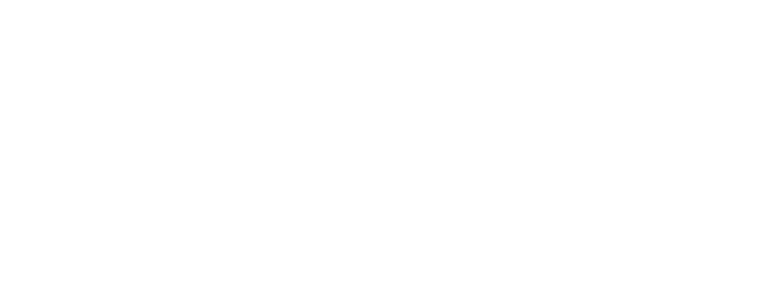
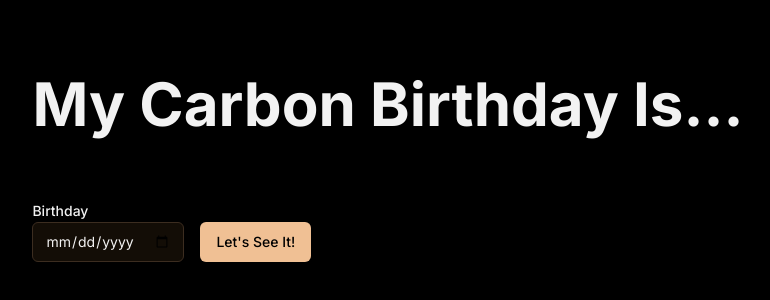
Before and after one commit to jtpotato/jtpotato.github.io, a Next.js app: page /carbon-birthday in a window 1280 px wide. Shown: the part 232-532 px from the top of the page, without its empty margins (252-1022 px from the left). Built offline with nearby package versions, Linux system fonts and the light colour scheme.

Commit message:
add a date picker UI

```diff
--- a/package.json
+++ b/package.json
@@ -9,13 +9,18 @@
     "lint": "next lint"
   },
   "dependencies": {
+    "@radix-ui/react-label": "^2.0.2",
+    "@radix-ui/react-popover": "^1.0.7",
+    "@radix-ui/react-slot": "^1.0.2",
     "autoprefixer": "^10.4.17",
     "class-variance-authority": "^0.7.0",
     "clsx": "^2.1.0",
+    "date-fns": "^3.3.1",
     "lucide-react": "^0.315.0",
     "next": "14.0.4",
     "postcss": "^8.4.33",
     "react": "^18",
+    "react-day-picker": "^8.10.0",
     "react-dom": "^18",
     "tailwind-merge": "^2.2.1",
     "tailwindcss": "^3.4.1",
--- /dev/null
+++ b/src/app/carbon-birthday/DatePickerComponent.tsx
@@ -0,0 +1,18 @@
+"use client"
+
+import { Button } from "@/components/ui/button"
+import { Input } from "@/components/ui/input"
+import { Label } from "@/components/ui/label"
+
+export function DatePicker({ date, setDate }: { date: Date, setDate: any }) {
+  return (
+    <div className="flex gap-4 items-end">
+      <div>
+        <Label htmlFor="date">Birthday</Label>
+        <Input type="date" id="date" className="w-fit" />
+      </div>
+      <Button>Let's See It!</Button>
+    </div>
+
+  )
+}
--- /dev/null
+++ b/src/app/carbon-birthday/DatePickerUI.tsx
@@ -0,0 +1,14 @@
+"use client"
+
+import { useState } from "react";
+import { DatePicker } from "./DatePickerComponent";
+
+function DatePickerUI() {
+  const [date, setDate] = useState<Date>()
+
+  return (<>
+    <DatePicker date={date} setDate={setDate} />
+  </>);
+}
+
+export default DatePickerUI;
--- /dev/null
+++ b/src/app/carbon-birthday/page.css
@@ -0,0 +1,3 @@
+body {
+  background-color: #000;
+}
--- a/src/app/carbon-birthday/page.tsx
+++ b/src/app/carbon-birthday/page.tsx
@@ -1,6 +1,21 @@
+import { Metadata } from "next";
+import "./page.css"
+import DatePickerUI from "./DatePickerUI";
+
+export const metadata: Metadata = {
+  title: 'My Carbon Birthday',
+  description: 'How old are you - but with CO2 concentrations?'
+}
+
 function CarbonBirthdayHome() {
   return (<>
-
+    <div className="flex items-center justify-center h-screen text-white/95">
+      <div>
+        <h1 className="font-bold text-6xl">My Carbon Birthday Is...</h1>
+        <div className="h-16" />
+        <DatePickerUI />
+      </div>
+    </div>
   </>);
 }
 
--- a/src/app/globals.css
+++ b/src/app/globals.css
@@ -3,66 +3,27 @@
 @tailwind utilities;
 
 @layer base {
-  :root {
-    --background: 0 0% 100%;
-    --foreground: 0 0% 3.9%;
-
-    --card: 0 0% 100%;
-    --card-foreground: 0 0% 3.9%;
-
-    --popover: 0 0% 100%;
-    --popover-foreground: 0 0% 3.9%;
-
-    --primary: 0 0% 9%;
-    --primary-foreground: 0 0% 98%;
-
-    --secondary: 0 0% 96.1%;
-    --secondary-foreground: 0 0% 9%;
-
-    --muted: 0 0% 96.1%;
-    --muted-foreground: 0 0% 45.1%;
-
-    --accent: 0 0% 96.1%;
-    --accent-foreground: 0 0% 9%;
-
-    --destructive: 0 84.2% 60.2%;
-    --destructive-foreground: 0 0% 98%;
-
-    --border: 0 0% 89.8%;
-    --input: 0 0% 89.8%;
-    --ring: 0 0% 3.9%;
-
+  :root  {
+    --background: 29 50% 5%;
+    --foreground: 29 5% 90%;
+    --card: 29 50% 0%;
+    --card-foreground: 29 5% 90%;
+    --popover: 29 50% 5%;
+    --popover-foreground: 29 5% 90%;
+    --primary: 29 75% 76%;
+    --primary-foreground: 0 0% 0%;
+    --secondary: 29 30% 10%;
+    --secondary-foreground: 0 0% 100%;
+    --muted: -9 30% 15%;
+    --muted-foreground: 29 5% 60%;
+    --accent: -9 30% 15%;
+    --accent-foreground: 29 5% 90%;
+    --destructive: 0 100% 30%;
+    --destructive-foreground: 29 5% 90%;
+    --border: 29 30% 18%;
+    --input: 29 30% 18%;
+    --ring: 29 75% 76%;
     --radius: 0.5rem;
-  }
-
-  .dark {
-    --background: 0 0% 3.9%;
-    --foreground: 0 0% 98%;
-
-    --card: 0 0% 3.9%;
-    --card-foreground: 0 0% 98%;
-
-    --popover: 0 0% 3.9%;
-    --popover-foreground: 0 0% 98%;
-
-    --primary: 0 0% 98%;
-    --primary-foreground: 0 0% 9%;
-
-    --secondary: 0 0% 14.9%;
-    --secondary-foreground: 0 0% 98%;
-
-    --muted: 0 0% 14.9%;
-    --muted-foreground: 0 0% 63.9%;
-
-    --accent: 0 0% 14.9%;
-    --accent-foreground: 0 0% 98%;
-
-    --destructive: 0 62.8% 30.6%;
-    --destructive-foreground: 0 0% 98%;
-
-    --border: 0 0% 14.9%;
-    --input: 0 0% 14.9%;
-    --ring: 0 0% 83.1%;
   }
 }
 
--- /dev/null
+++ b/src/components/ui/button.tsx
@@ -0,0 +1,56 @@
+import * as React from "react"
+import { Slot } from "@radix-ui/react-slot"
+import { cva, type VariantProps } from "class-variance-authority"
+
+import { cn } from "@/lib/utils"
+
+const buttonVariants = cva(
+  "inline-flex items-center justify-center whitespace-nowrap rounded-md text-sm font-medium ring-offset-background transition-colors focus-visible:outline-none focus-visible:ring-2 focus-visible:ring-ring focus-visible:ring-offset-2 disabled:pointer-events-none disabled:opacity-50",
+  {
+    variants: {
+      variant: {
+        default: "bg-primary text-primary-foreground hover:bg-primary/90",
+        destructive:
+          "bg-destructive text-destructive-foreground hover:bg-destructive/90",
+        outline:
+          "border border-input bg-background hover:bg-accent hover:text-accent-foreground",
+        secondary:
+          "bg-secondary text-secondary-foreground hover:bg-secondary/80",
+        ghost: "hover:bg-accent hover:text-accent-foreground",
+        link: "text-primary underline-offset-4 hover:underline",
+      },
+      size: {
+        default: "h-10 px-4 py-2",
+        sm: "h-9 rounded-md px-3",
+        lg: "h-11 rounded-md px-8",
+        icon: "h-10 w-10",
+      },
+    },
+    defaultVariants: {
+      variant: "default",
+      size: "default",
+    },
+  }
+)
+
+export interface ButtonProps
+  extends React.ButtonHTMLAttributes<HTMLButtonElement>,
+    VariantProps<typeof buttonVariants> {
+  asChild?: boolean
+}
+
+const Button = React.forwardRef<HTMLButtonElement, ButtonProps>(
+  ({ className, variant, size, asChild = false, ...props }, ref) => {
+    const Comp = asChild ? Slot : "button"
+    return (
+      <Comp
+        className={cn(buttonVariants({ variant, size, className }))}
+        ref={ref}
+        {...props}
+      />
+    )
+  }
+)
+Button.displayName = "Button"
+
+export { Button, buttonVariants }
--- /dev/null
+++ b/src/components/ui/calendar.tsx
@@ -0,0 +1,66 @@
+"use client"
+
+import * as React from "react"
+import { ChevronLeft, ChevronRight } from "lucide-react"
+import { DayPicker } from "react-day-picker"
+
+import { cn } from "@/lib/utils"
+import { buttonVariants } from "@/components/ui/button"
+
+export type CalendarProps = React.ComponentProps<typeof DayPicker>
+
+function Calendar({
+  className,
+  classNames,
+  showOutsideDays = true,
+  ...props
+}: CalendarProps) {
+  return (
+    <DayPicker
+      showOutsideDays={showOutsideDays}
+      className={cn("p-3", className)}
+      classNames={{
+        months: "flex flex-col sm:flex-row space-y-4 sm:space-x-4 sm:space-y-0",
+        month: "space-y-4",
+        caption: "flex justify-center pt-1 relative items-center",
+        caption_label: "text-sm font-medium",
+        nav: "space-x-1 flex items-center",
+        nav_button: cn(
+          buttonVariants({ variant: "outline" }),
+          "h-7 w-7 bg-transparent p-0 opacity-50 hover:opacity-100"
+        ),
+        nav_button_previous: "absolute left-1",
+        nav_button_next: "absolute right-1",
+        table: "w-full border-collapse space-y-1",
+        head_row: "flex",
+        head_cell:
+          "text-muted-foreground rounded-md w-9 font-normal text-[0.8rem]",
+        row: "flex w-full mt-2",
+        cell: "h-9 w-9 text-center text-sm p-0 relative [&:has([aria-selected].day-range-end)]:rounded-r-md [&:has([aria-selected].day-outside)]:bg-accent/50 [&:has([aria-selected])]:bg-accent first:[&:has([aria-selected])]:rounded-l-md last:[&:has([aria-selected])]:rounded-r-md focus-within:relative focus-within:z-20",
+        day: cn(
+          buttonVariants({ variant: "ghost" }),
+          "h-9 w-9 p-0 font-normal aria-selected:opacity-100"
+        ),
+        day_range_end: "day-range-end",
+        day_selected:
+          "bg-primary text-primary-foreground hover:bg-primary hover:text-primary-foreground focus:bg-primary focus:text-primary-foreground",
+        day_today: "bg-accent text-accent-foreground",
+        day_outside:
+          "day-outside text-muted-foreground opacity-50 aria-selected:bg-accent/50 aria-selected:text-muted-foreground aria-selected:opacity-30",
+        day_disabled: "text-muted-foreground opacity-50",
+        day_range_middle:
+          "aria-selected:bg-accent aria-selected:text-accent-foreground",
+        day_hidden: "invisible",
+        ...classNames,
+      }}
+      components={{
+        IconLeft: ({ ...props }) => <ChevronLeft className="h-4 w-4" />,
+        IconRight: ({ ...props }) => <ChevronRight className="h-4 w-4" />,
+      }}
+      {...props}
+    />
+  )
+}
+Calendar.displayName = "Calendar"
+
+export { Calendar }
--- /dev/null
+++ b/src/components/ui/input.tsx
@@ -0,0 +1,25 @@
+import * as React from "react"
+
+import { cn } from "@/lib/utils"
+
+export interface InputProps
+  extends React.InputHTMLAttributes<HTMLInputElement> {}
+
+const Input = React.forwardRef<HTMLInputElement, InputProps>(
+  ({ className, type, ...props }, ref) => {
+    return (
+      <input
+        type={type}
+        className={cn(
+          "flex h-10 w-full rounded-md border border-input bg-background px-3 py-2 text-sm ring-offset-background file:border-0 file:bg-transparent file:text-sm file:font-medium placeholder:text-muted-foreground focus-visible:outline-none focus-visible:ring-2 focus-visible:ring-ring focus-visible:ring-offset-2 disabled:cursor-not-allowed disabled:opacity-50",
+          className
+        )}
+        ref={ref}
+        {...props}
+      />
+    )
+  }
+)
+Input.displayName = "Input"
+
+export { Input }
--- /dev/null
+++ b/src/components/ui/label.tsx
@@ -0,0 +1,26 @@
+"use client"
+
+import * as React from "react"
+import * as LabelPrimitive from "@radix-ui/react-label"
+import { cva, type VariantProps } from "class-variance-authority"
+
+import { cn } from "@/lib/utils"
+
+const labelVariants = cva(
+  "text-sm font-medium leading-none peer-disabled:cursor-not-allowed peer-disabled:opacity-70"
+)
+
+const Label = React.forwardRef<
+  React.ElementRef<typeof LabelPrimitive.Root>,
+  React.ComponentPropsWithoutRef<typeof LabelPrimitive.Root> &
+    VariantProps<typeof labelVariants>
+>(({ className, ...props }, ref) => (
+  <LabelPrimitive.Root
+    ref={ref}
+    className={cn(labelVariants(), className)}
+    {...props}
+  />
+))
+Label.displayName = LabelPrimitive.Root.displayName
+
+export { Label }
--- /dev/null
+++ b/src/components/ui/popover.tsx
@@ -0,0 +1,31 @@
+"use client"
+
+import * as React from "react"
+import * as PopoverPrimitive from "@radix-ui/react-popover"
+
+import { cn } from "@/lib/utils"
+
+const Popover = PopoverPrimitive.Root
+
+const PopoverTrigger = PopoverPrimitive.Trigger
+
+const PopoverContent = React.forwardRef<
+  React.ElementRef<typeof PopoverPrimitive.Content>,
+  React.ComponentPropsWithoutRef<typeof PopoverPrimitive.Content>
+>(({ className, align = "center", sideOffset = 4, ...props }, ref) => (
+  <PopoverPrimitive.Portal>
+    <PopoverPrimitive.Content
+      ref={ref}
+      align={align}
+      sideOffset={sideOffset}
+      className={cn(
+        "z-50 w-72 rounded-md border bg-popover p-4 text-popover-foreground shadow-md outline-none data-[state=open]:animate-in data-[state=closed]:animate-out data-[state=closed]:fade-out-0 data-[state=open]:fade-in-0 data-[state=closed]:zoom-out-95 data-[state=open]:zoom-in-95 data-[side=bottom]:slide-in-from-top-2 data-[side=left]:slide-in-from-right-2 data-[side=right]:slide-in-from-left-2 data-[side=top]:slide-in-from-bottom-2",
+        className
+      )}
+      {...props}
+    />
+  </PopoverPrimitive.Portal>
+))
+PopoverContent.displayName = PopoverPrimitive.Content.displayName
+
+export { Popover, PopoverTrigger, PopoverContent }
```
Also changed, not shown: 1 other file (tests, documents, lock files or other folders).
